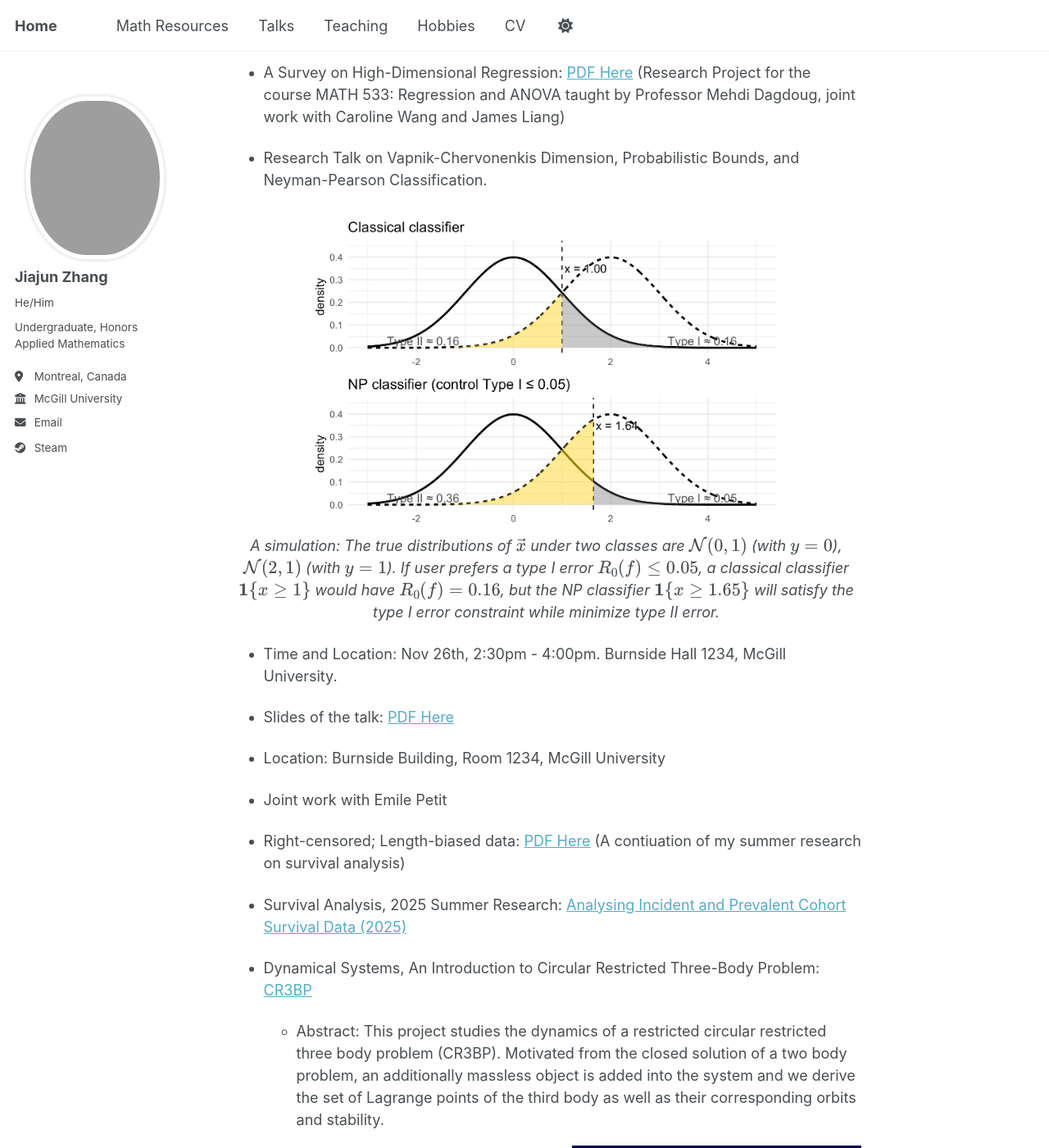
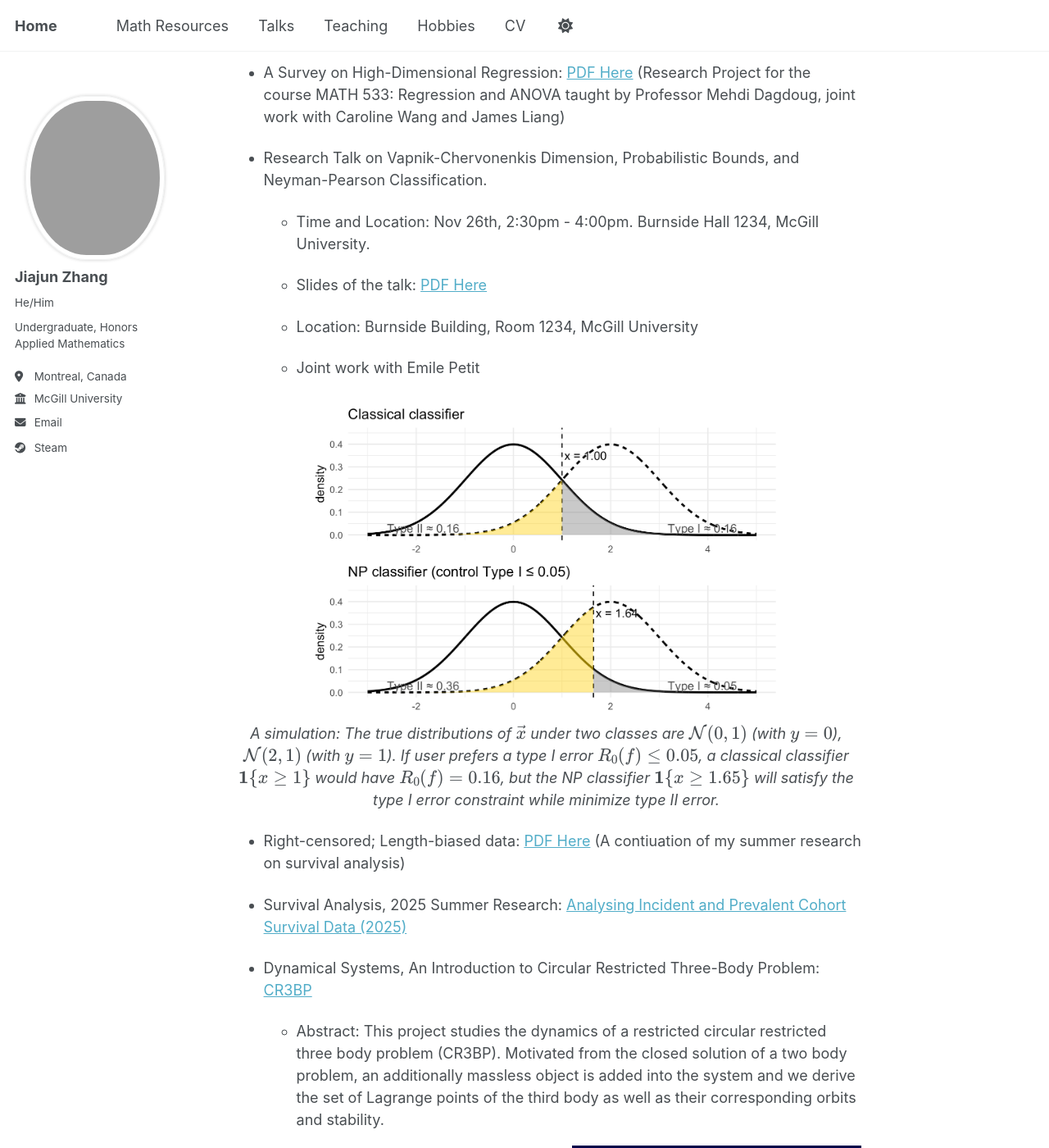
Before and after one commit to JohanssonRein/JohanssonRein.github.io, a Jekyll site: the page built from _pages/about.md, in a window 1280 px wide and 1400 px high, scrolled down 2007 px. Shown: the whole window at 82% size. Built offline with Jekyll 4.4.1, drawn with Linux system fonts in a browser that asks for light colours.

Commit message:
Update about.md

```diff
--- a/_pages/about.md
+++ b/_pages/about.md
@@ -50,11 +50,6 @@ redirect_from:
 
 * Research Talk on Vapnik-Chervonenkis Dimension, Probabilistic Bounds, and Neyman-Pearson Classification.
 
-<div style="text-align: center;">
-  <img src="/images/NPClass.png" alt="Winter Break" width="600">
-  <p><em>A simulation: The true distributions of $\vec x$ under two classes are $\mathcal{N}(0,1)$ (with $y=0$), $\mathcal{N}(2,1)$ (with $y=1$). If user prefers a type I error $R_0(f) \leq 0.05$, a classical classifier $\mathbf{1}\{ x \geq 1\}$ would have $R_0(f) = 0.16$, but the NP classifier $\mathbf{1}\{ x \geq 1.65\}$ will satisfy the type I error constraint while minimize type II error. </em></p>
-</div>
-
    * Time and Location: Nov 26th, 2:30pm - 4:00pm. Burnside Hall 1234, McGill University.
 
    * Slides of the talk: [PDF Here](/files/NPClassifiers.pdf)
@@ -62,6 +57,11 @@ redirect_from:
    * Location: Burnside Building, Room 1234, McGill University
 
    * Joint work with Emile Petit
+
+<div style="text-align: center;">
+  <img src="/images/NPClass.png" alt="Winter Break" width="600">
+  <p><em>A simulation: The true distributions of $\vec x$ under two classes are $\mathcal{N}(0,1)$ (with $y=0$), $\mathcal{N}(2,1)$ (with $y=1$). If user prefers a type I error $R_0(f) \leq 0.05$, a classical classifier $\mathbf{1}\{ x \geq 1\}$ would have $R_0(f) = 0.16$, but the NP classifier $\mathbf{1}\{ x \geq 1.65\}$ will satisfy the type I error constraint while minimize type II error. </em></p>
+</div>
 
 * Right-censored; Length-biased data: [PDF Here](/files/rclb.pdf) (A contiuation of my summer research on survival analysis)
 
```
